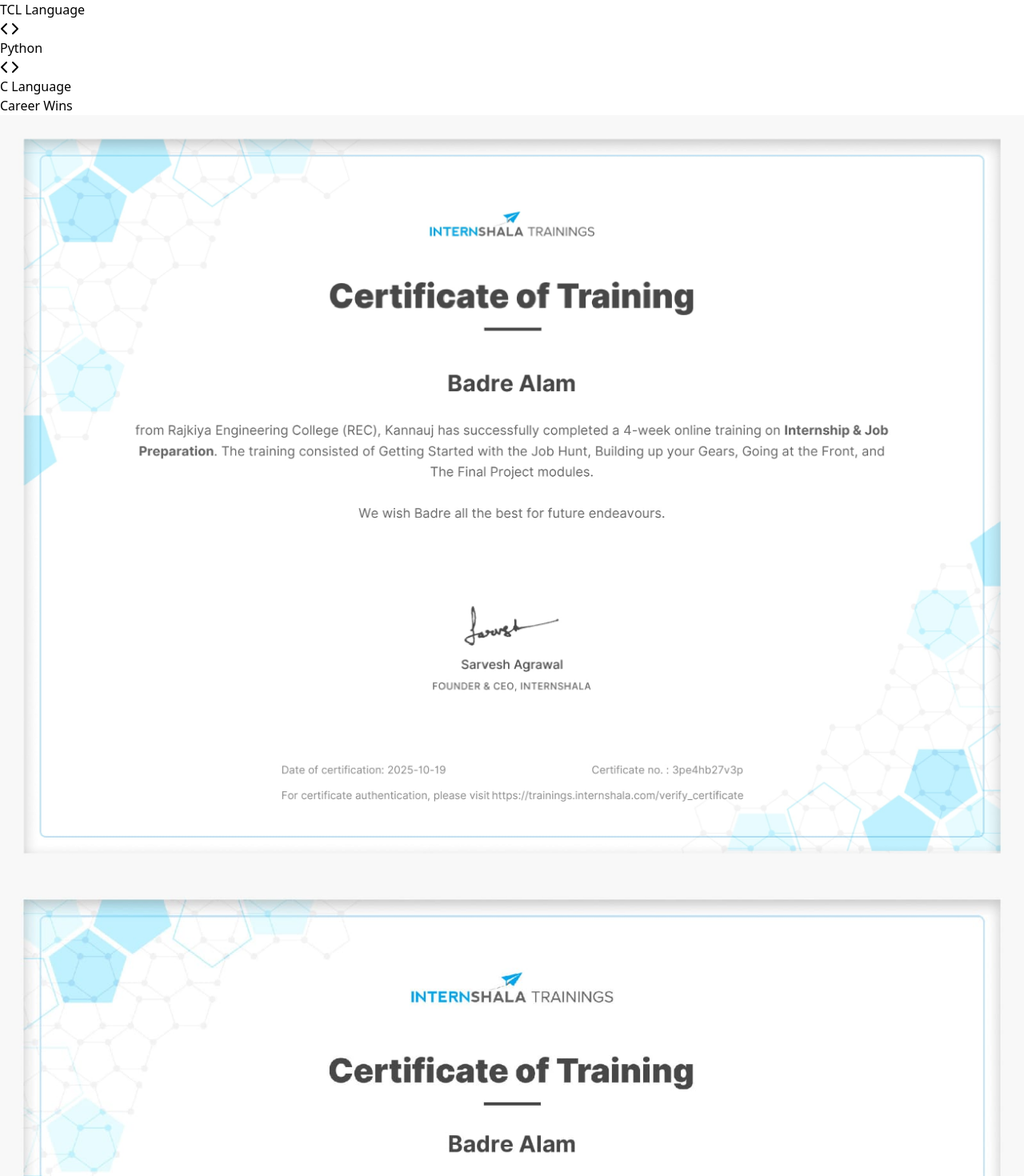
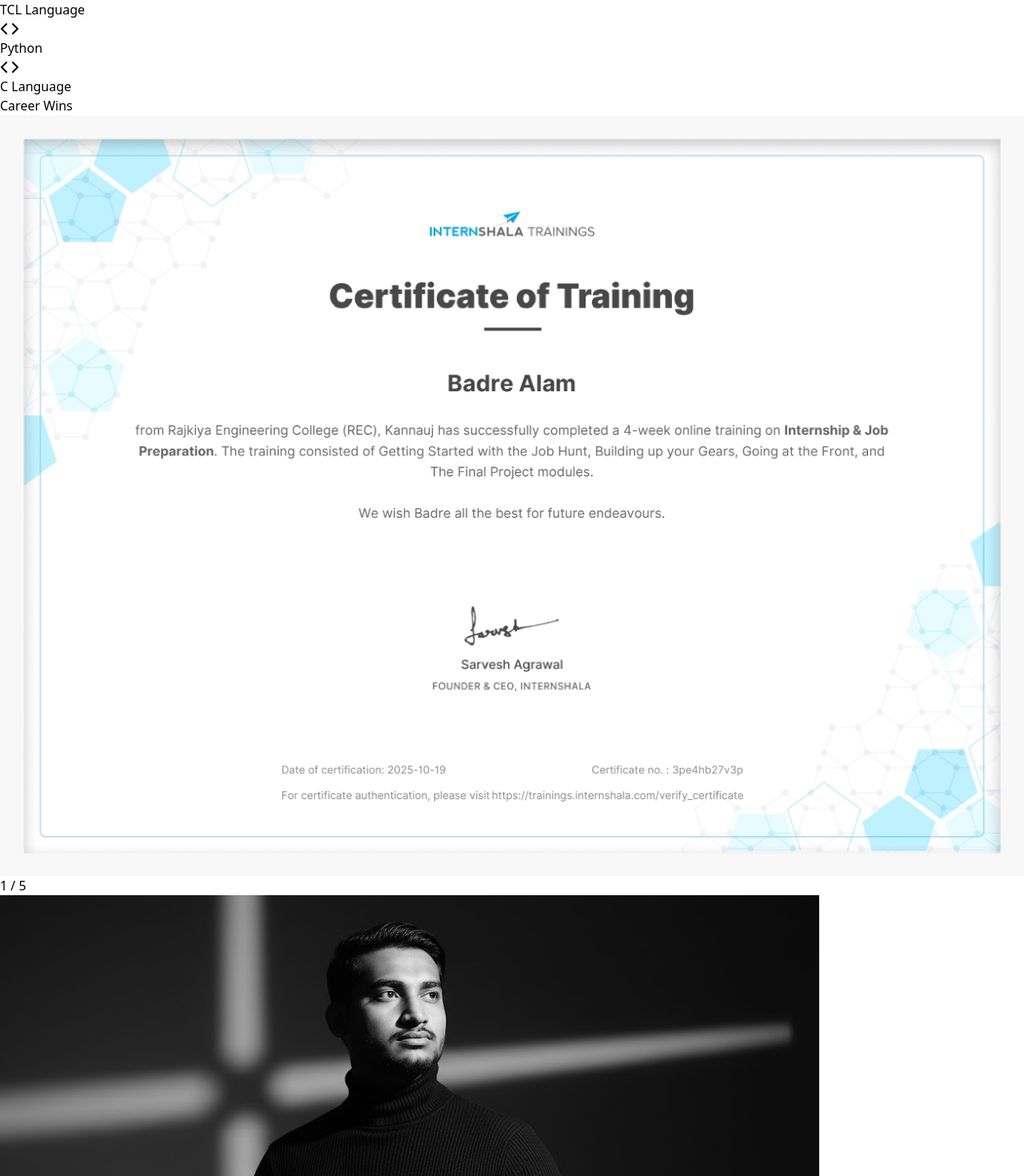
Before and after one commit to badre2753/my_portfolio, a React (Vite) app: page / in a window 1280 px wide. Shown: the part 4200-5670 px from the top of the page at 80% size. Built offline with nearby package versions, Linux system fonts and the light colour scheme; the HTML template or start-up script is replaced by a standard one.

Commit message:
changes in the certificate section and footer bar

```diff
--- a/package.json
+++ b/package.json
@@ -14,7 +14,8 @@
     "framer-motion": "^12.29.0",
     "lucide-react": "^0.563.0",
     "react": "^19.2.0",
-    "react-dom": "^19.2.0"
+    "react-dom": "^19.2.0",
+    "react-icons": "^5.5.0"
   },
   "devDependencies": {
     "@eslint/js": "^9.39.1",
--- a/src/App.jsx
+++ b/src/App.jsx
@@ -5,6 +5,8 @@
 import ProjectCard from './components/ProjectCard';
 import { projects } from './constants';
 import Skills from './components/Skills';
+import Footer from './components/Footer';
+
 // import Experience from './components/Experience'
 import About from './components/About';
 import Contact from './components/Contact';
@@ -78,23 +80,7 @@
       {/* <Experience id="experience"/> */}
       <About id="about-me" />
       <Contact id="contact-me" />
-
-
-      <footer className="py-10 text-center border-t border-gray-900 bg-[#070707] font-sans">
-        <div className='justify-evenly flex items-center'>
-          <p className="text-white text-[15px] font-bold  tracking-widest">
-            © 2026 <span className='text-blue-700 text-[25px]'>Badre Alam</span> All rights reserved.
-          </p>
-          <p className="text-white   font-bold tracking-widest">
-            Developed by <span className='text-blue-700 text-[25px]'>Md Sanaullah Ansari</span><br />
-            <a
-              target='_blank'
-              className='text-blue font-sans text-[15px] text-blue-500'
-              href='https://www.linkedin.com/in/md-sanaullah-khan-1a0871281/'>Linkedln </a>
-            <span className='text-[10px]'> Availaible for Website Building And Collaboration</span>
-          </p>
-        </div>
-      </footer>
+      <Footer/>
     </main>
   );
 }
--- a/src/components/CertificateCard.jsx
+++ b/src/components/CertificateCard.jsx
@@ -1,65 +1,98 @@
-import React from 'react';
-import { motion } from 'framer-motion';
+import React, { useState, useEffect } from 'react';
+import { motion, AnimatePresence } from 'framer-motion';
 import { certificatesData } from '../constants/certificates';
 
-const CertificateCard = ({ cert }) => {
-  return (
-    <motion.div
-      whileHover="hover"
-      // Medium height maintained
-      className="relative w-full h-[280px] md:h-[320px]  overflow-hidden group cursor-pointer  transition-all duration-500 shadow-lg"
-    >
+const Certificates = () => {
+  const [currentIndex, setCurrentIndex] = useState(0);
+  const [direction, setDirection] = useState(0); // 1 for right, -1 for left
 
-      {/* Main Container: Dark background filler taaki sides khali na lagein */}
-      <div className="relative bg-[#0a0a0a] h-full w-full  overflow-hidden z-10 flex items-center justify-center p-1">
-        {cert.image && (
-          <div className="w-full h-full relative flex items-center justify-center">
-            <img
-              src={cert.image}
-              /* FIX: object-contain poori image dikhayega, kategi nahi */
-              className="max-w-full max-h-full object-contain opacity-100 "
-            />
+  // Auto-play logic
+  useEffect(() => {
+    if (certificatesData.length === 0) return;
 
-          </div>
-        )}
-      </div>
-    </motion.div>
-  );
-};
+    const interval = setInterval(() => {
+      setDirection(1); // Hamesha right se slide hoga
+      setCurrentIndex((prevIndex) => (prevIndex + 1) % certificatesData.length);
+    }, 10000); // 3 seconds interval for better readability
 
-const Certificates = () => {
-  const chunks = [];
-  for (let i = 0; i < certificatesData.length; i += 5) {
-    chunks.push(certificatesData.slice(i, i + 5));
-  }
+    return () => clearInterval(interval);
+  }, []);
+
+  // Animation Variants
+  const slideVariants = {
+    enter: (direction) => ({
+      x: direction > 0 ? 1000 : -1000,
+      opacity: 0,
+    }),
+    center: {
+      zIndex: 1,
+      x: 0,
+      opacity: 1,
+    },
+    exit: (direction) => ({
+      zIndex: 0,
+      x: direction < 0 ? 1000 : -1000,
+      opacity: 0,
+    }),
+  };
+
+  if (certificatesData.length === 0) return null;
 
   return (
-    <section id="achievements" className="py-10 px-6 max-w-7xl mx-auto scroll-mt-8">
+    <section id="achievements" className="py-20 px-6 max-w-7xl mx-auto overflow-hidden">
       <motion.div
         initial={{ opacity: 0, y: 20 }}
         whileInView={{ opacity: 1, y: 0 }}
-        viewport={{ once: true }}
         className="mb-14 text-center"
       >
-        <h2 className="text-4xl font-bold tracking-tighter  italic text-white">
+        <h2 className="text-4xl font-bold tracking-tighter italic text-white">
           Career <span className="text-blue-600">Wins</span>
         </h2>
       </motion.div>
 
-      {chunks.map((chunk, chunkIndex) => (
-        <div key={chunkIndex} className="space-y-4 mb-6">
-          <div className="grid grid-cols-1 md:grid-cols-3 gap-6">
-            {chunk[0] && <CertificateCard cert={chunk[0]} />}
-            {chunk[1] && <CertificateCard cert={chunk[1]} />}
-            {chunk[2] && <CertificateCard cert={chunk[2]} />}
-          </div>
+      {/* Main Slider Container */}
+      <div className="relative flex justify-center items-center h-[350px] md:h-[500px] w-full max-w-4xl mx-auto">
+        <AnimatePresence initial={false} custom={direction}>
+          <motion.div
+            key={currentIndex}
+            custom={direction}
+            variants={slideVariants}
+            initial="enter"
+            animate="center"
+            exit="exit"
+            transition={{
+              x: { type: "spring", stiffness: 300, damping: 30 },
+              opacity: { duration: 0.5 },
+            }}
+            className="absolute w-full h-full flex items-center justify-center rounded-2xl   overflow-hidden "
+          >
+            <img
+              src={certificatesData[currentIndex].image}
+              alt="Certificate"
+              className="max-w-full max-h-full object-contain select-none pointer-events-none rounded-md"
+            />
 
-          <div className="grid grid-cols-1 md:grid-cols-2 gap-6 sm:max-w-[70%] max-w-[100%] mx-auto">
-            {chunk[3] && <CertificateCard cert={chunk[3]} />}
-            {chunk[4] && <CertificateCard cert={chunk[4]} />}
-          </div>
-        </div>
-      ))}
+            {/* Optional: Certificate Title Overlay */}
+            <div className="absolute bottom-4 left-4 right-4 text-center">
+                <p className="text-white/50 text-sm font-medium">
+                    {currentIndex + 1} / {certificatesData.length}
+                </p>
+            </div>
+          </motion.div>
+        </AnimatePresence>
+      </div>
+
+      {/* Progress Bar Effect */}
+      <div className="flex justify-center gap-2 mt-8">
+        {certificatesData.map((_, index) => (
+          <div
+            key={index}
+            className={`h-1 transition-all duration-1000 rounded-full ${
+              index === currentIndex ? "w-8 bg-blue-600" : "w-2 bg-gray-600"
+            }`}
+          />
+        ))}
+      </div>
     </section>
   );
 };
--- a/src/components/Footer.jsx
+++ b/src/components/Footer.jsx
@@ -1,19 +1,39 @@
 import React from 'react';
+import { FaLinkedin } from 'react-icons/fa'; // Ensure you have react-icons installed
 
 const Footer = () => {
   return (
-    <footer className="w-full py-6 bg-[#0a192f] text-center text-gray-400 font-mono text-xs">
-      {/* Social Icons for Mobile (Desktop par ye aksar side mein hote hain) */}
-      <div className="flex justify-center gap-6 mb-4 text-xl md:hidden">
-        <a href="#" className="hover:text-secondary"><i className="fab fa-github"></i></a>
-        <a href="#" className="hover:text-secondary"><i className="fab fa-linkedin"></i></a>
-        <a href="#" className="hover:text-secondary"><i className="fab fa-instagram"></i></a>
+    <footer className="w-full py-5 px-6 border-t border-gray-900 bg-[#070707] font-sans">
+      <div className="max-w-7xl mx-auto flex flex-col md:flex-row justify-between items-center gap-3">
+
+        {/* Left Side: Brand/Copyright */}
+        <div className="flex items-center gap-2">
+          <p className="text-gray-400 text-[13px] tracking-wide">
+            © 2026 All rights reserved by <span className="text-blue-600 font-bold text-[15px]">Badre Alam</span>
+          </p>
+        </div>
+
+        {/* Right Side: Developer Info */}
+        <div className="flex flex-col md:items-end items-center">
+          <div className="flex items-center gap-2">
+            <span className="text-gray-500 text-[12px]">Developed by</span>
+            <span className="text-blue-600 font-medium text-[15px]">Md Sanaullah Ansari</span>
+          </div>
+
+          <div className="flex items-center gap-4 mt-3">
+            <a
+              href="https://www.linkedin.com/in/md-sanaullah-khan-1a0871281/"
+              target="_blank"
+              rel="noopener noreferrer"
+              className="flex items-center gap-2 text-xs bg-gray-900 px-4 py-2 rounded-full border border-gray-700 hover:border-blue-500 hover:text-blue-400 transition-all duration-300"
+            >
+              <FaLinkedin className="text-lg " />
+              Connect on LinkedIn
+            </a>
+          </div>
+        </div>
+
       </div>
-
-      <p className="hover:text-secondary transition-colors cursor-pointer">
-        Designed & Built by Shah Rukh Khan
-      </p>
-      <p className="mt-1">2026 © All Rights Reserved</p>
     </footer>
   );
 };
```
Also changed, not shown: 1 other file (tests, documents, lock files or other folders).
